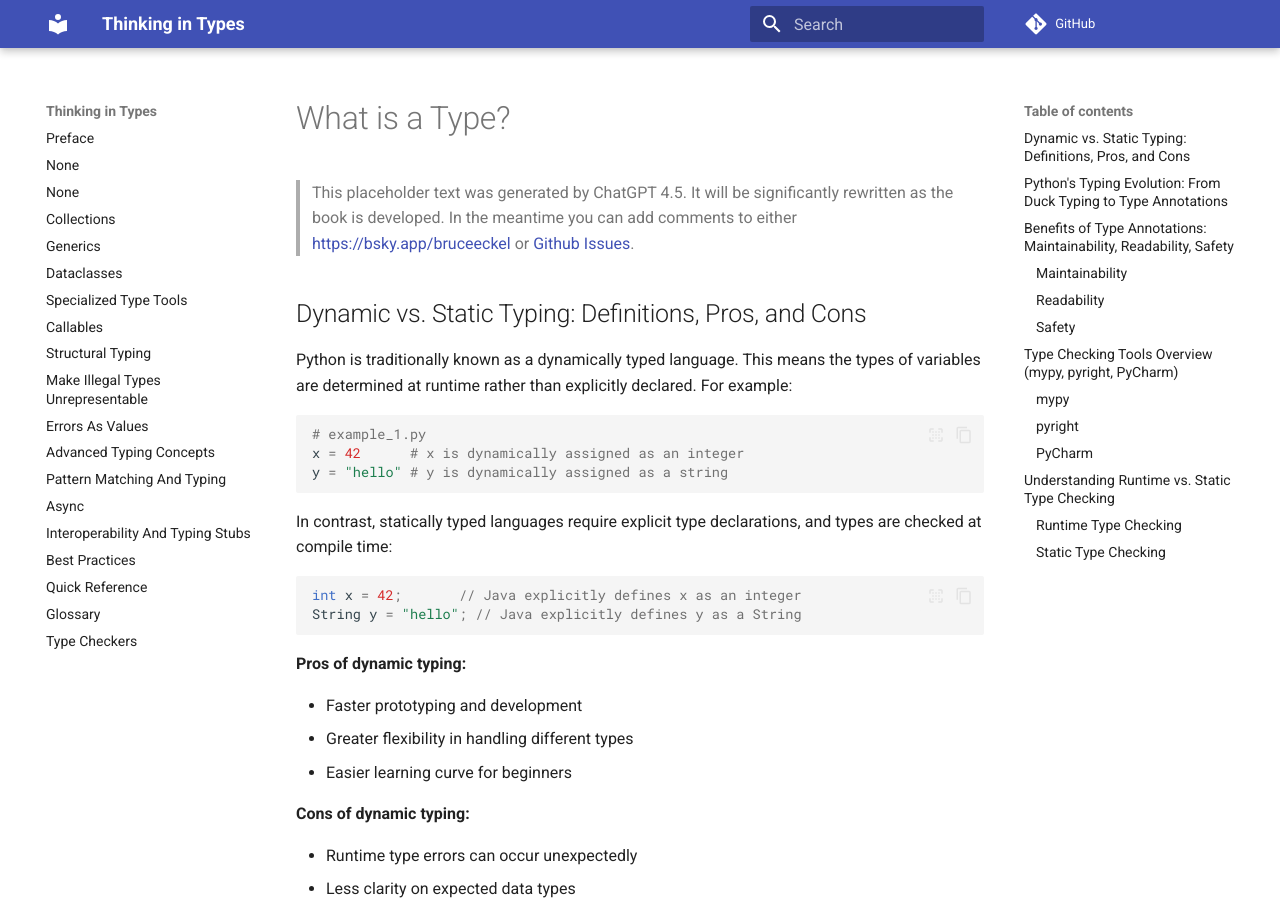
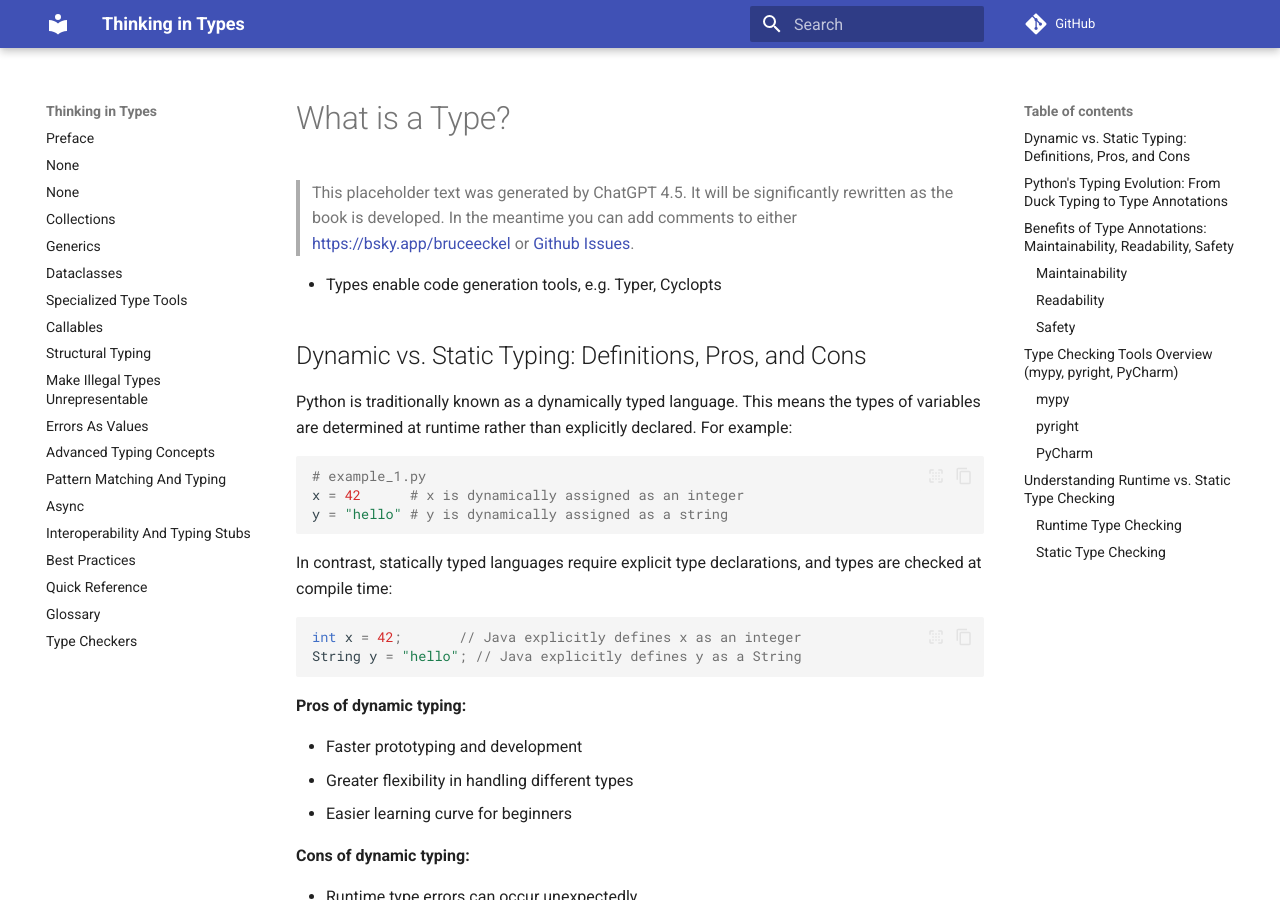
Before and after one commit to ThinkingInTypes/ThinkingInTypes.github.io, an MkDocs documentation site: the page built from Chapters/02B What is a Type.md, in a window 1280 px wide and 900 px high. Built offline with MkDocs 1.6.1 and Material for MkDocs 9.7.7, drawn with Linux system fonts in a browser that asks for light colours; comment, search, counter and statistics services are not loaded.

Commit message:
Update 02B What is a Type.md

```diff
--- a/Chapters/02B What is a Type.md
+++ b/Chapters/02B What is a Type.md
@@ -3,6 +3,8 @@
 > This placeholder text was generated by ChatGPT 4.5.
 > It will be significantly rewritten as the book is developed.
 > In the meantime you can add comments to either <https://bsky.app/bruceeckel> or [Github Issues](https://github.com/ThinkingInTypes/ThinkingInTypes.github.io/issues).
+
+- Types enable code generation tools, e.g. Typer, Cyclopts
 
 ## Dynamic vs. Static Typing: Definitions, Pros, and Cons
 
```
